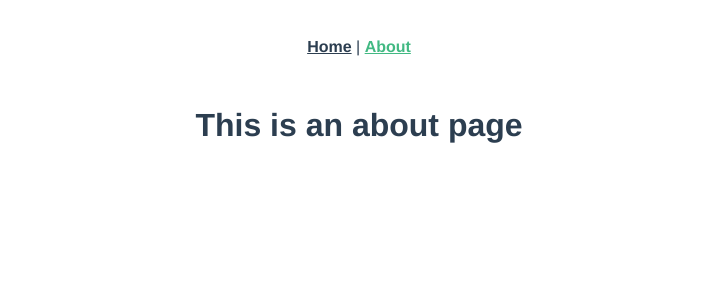
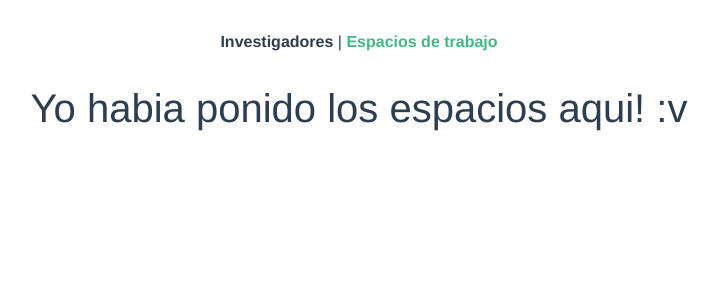
Before and after one commit to Leon-Avalos/indicadores, a Vue app: page /about in a window 1280 px wide. Shown: the top 300 px of the page, without its empty margins (281-999 px from the left). Built offline with nearby package versions, Linux system fonts and the light colour scheme.

Commit message:
[+] researchers form: Added form and data table for researchers

```diff
--- a/public/index.html
+++ b/public/index.html
@@ -5,6 +5,7 @@
     <meta http-equiv="X-UA-Compatible" content="IE=edge">
     <meta name="viewport" content="width=device-width,initial-scale=1.0">
     <link rel="icon" href="<%= BASE_URL %>favicon.ico">
+    <link rel="stylesheet" href="https://stackpath.bootstrapcdn.com/bootstrap/4.1.0/css/bootstrap.min.css" integrity="sha384-9gVQ4dYFwwWSjIDZnLEWnxCjeSWFphJiwGPXr1jddIhOegiu1FwO5qRGvFXOdJZ4" crossorigin="anonymous">
     <title><%= htmlWebpackPlugin.options.title %></title>
   </head>
   <body>
--- a/src/App.vue
+++ b/src/App.vue
@@ -1,8 +1,8 @@
 <template>
   <div id="app">
     <div id="nav">
-      <router-link to="/">Home</router-link> |
-      <router-link to="/about">About</router-link>
+      <router-link to="/">Investigadores</router-link> |
+      <router-link to="/about">Espacios de trabajo</router-link>
     </div>
     <router-view/>
   </div>
--- a/src/views/About.vue
+++ b/src/views/About.vue
@@ -1,5 +1,5 @@
 <template>
-  <div class="about">
-    <h1>This is an about page</h1>
+  <div class="workspaces">
+    <h1>Yo habia ponido los espacios aqui! :v</h1>
   </div>
 </template>
--- a/src/views/Home.vue
+++ b/src/views/Home.vue
@@ -1,18 +1,55 @@
 <template>
   <div class="home">
-    <img alt="Vue logo" src="../assets/logo.png">
-    <HelloWorld msg="Welcome to Your Vue.js App"/>
+    <!-- <img alt="Vue logo" src="../assets/logo.png"> -->
+    <HelloWorld msg="Registro de Investigadores" />
+    <div class="container">
+      <section class="form">
+        <form>
+          <div class="form-row">
+            <div class="col">
+              <input type="text" class="form-control" placeholder="Cedula" />
+            </div>
+            <div class="col">
+              <input type="text" class="form-control" placeholder="Nombres" />
+            </div>
+          </div>
+          <div class="form-row">
+            <div class="col">
+              <input type="text" class="form-control" name="" id="" placeholder="Correo" />
+            </div>
+            <div class="col">
+              <input type="text" class="form-control" name="" id="" placeholder="Clave" />
+            </div>
+          </div>
+        </form>
+      </section>
+
+      <section class="data">
+        <caption>
+          Investigadores
+          <table class="table">
+            <thead>
+              <tr>
+                <th>Cedula</th>
+                <th>Nombre</th>
+                <th>Correo</th>
+              </tr>
+            </thead>
+          </table>
+        </caption>
+      </section>
+    </div>
   </div>
 </template>
 
 <script>
 // @ is an alias to /src
-import HelloWorld from '@/components/HelloWorld.vue'
+import HelloWorld from "@/components/HelloWorld.vue";
 
 export default {
-  name: 'Home',
+  name: "Home",
   components: {
-    HelloWorld
-  }
-}
+    HelloWorld,
+  },
+};
 </script>
```
